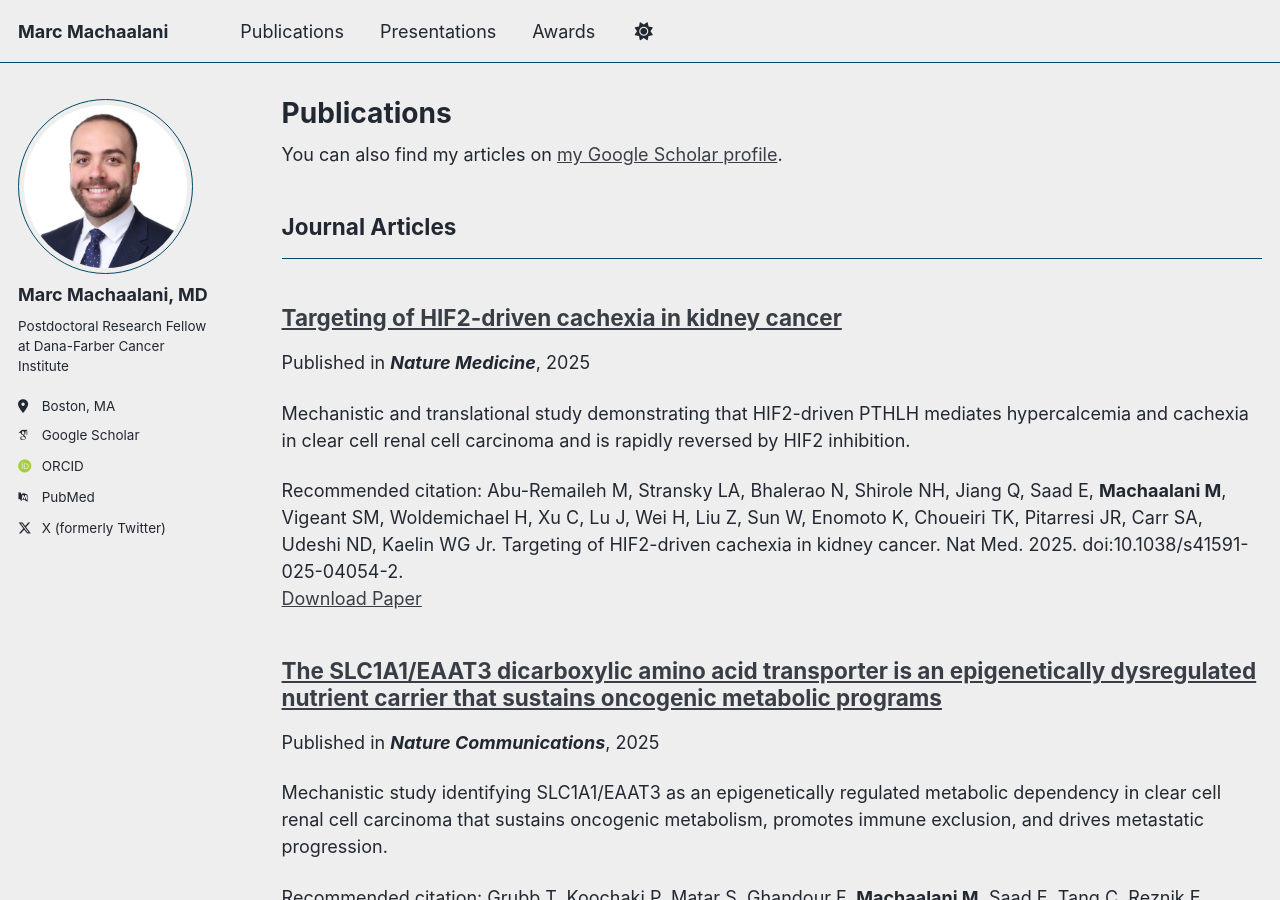
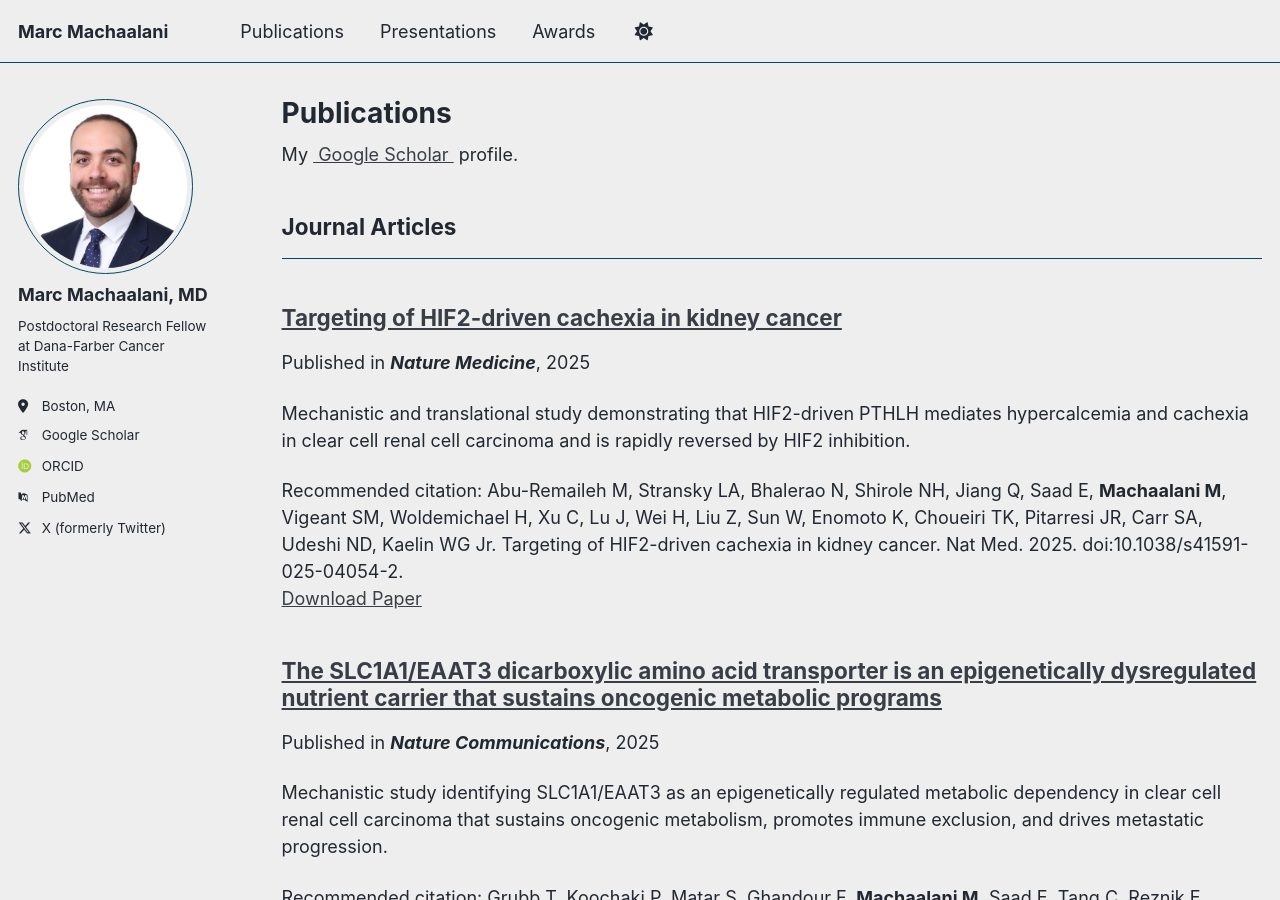
Before and after one commit to MarcMachaalani/marcmachaalani.github.io, a Jekyll site: the page built from _pages/publications.html, in a window 1280 px wide and 900 px high. Built offline with Jekyll 4.4.1, drawn with Linux system fonts in a browser that asks for light colours; some web fonts are replaced; a script bundle is joined from its source files by our own code; library files that are not in the unit come from our copies.

Commit message:
Update publications.html

```diff
--- a/_pages/publications.html
+++ b/_pages/publications.html
@@ -6,7 +6,7 @@
 ---
 
 {% if site.author.googlescholar %}
-  <div class="wordwrap">You can also find my articles on <a href="{{site.author.googlescholar}}">my Google Scholar profile</a>.</div>
+  <div class="wordwrap">My <a href="{{site.author.googlescholar}}"> Google Scholar </a> profile.</div>
 {% endif %}
 
 {% include base_path %}
```
